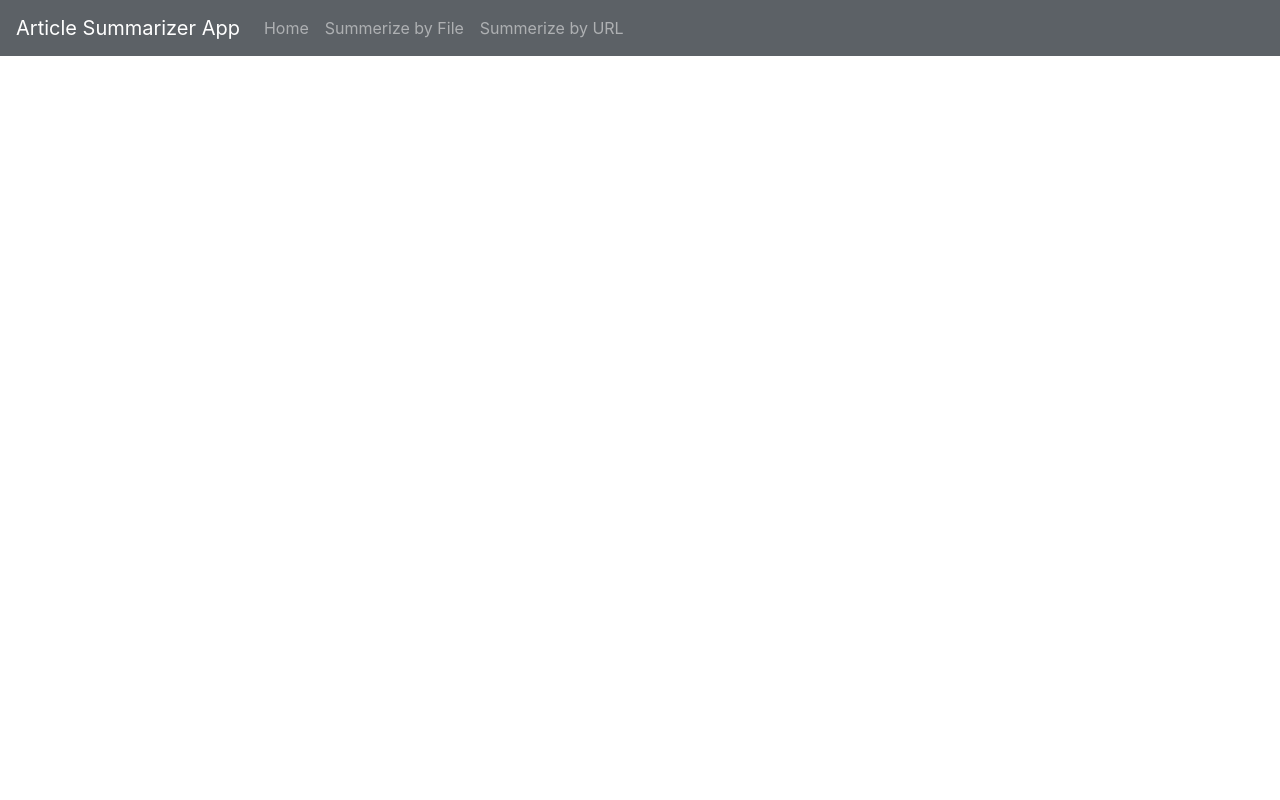
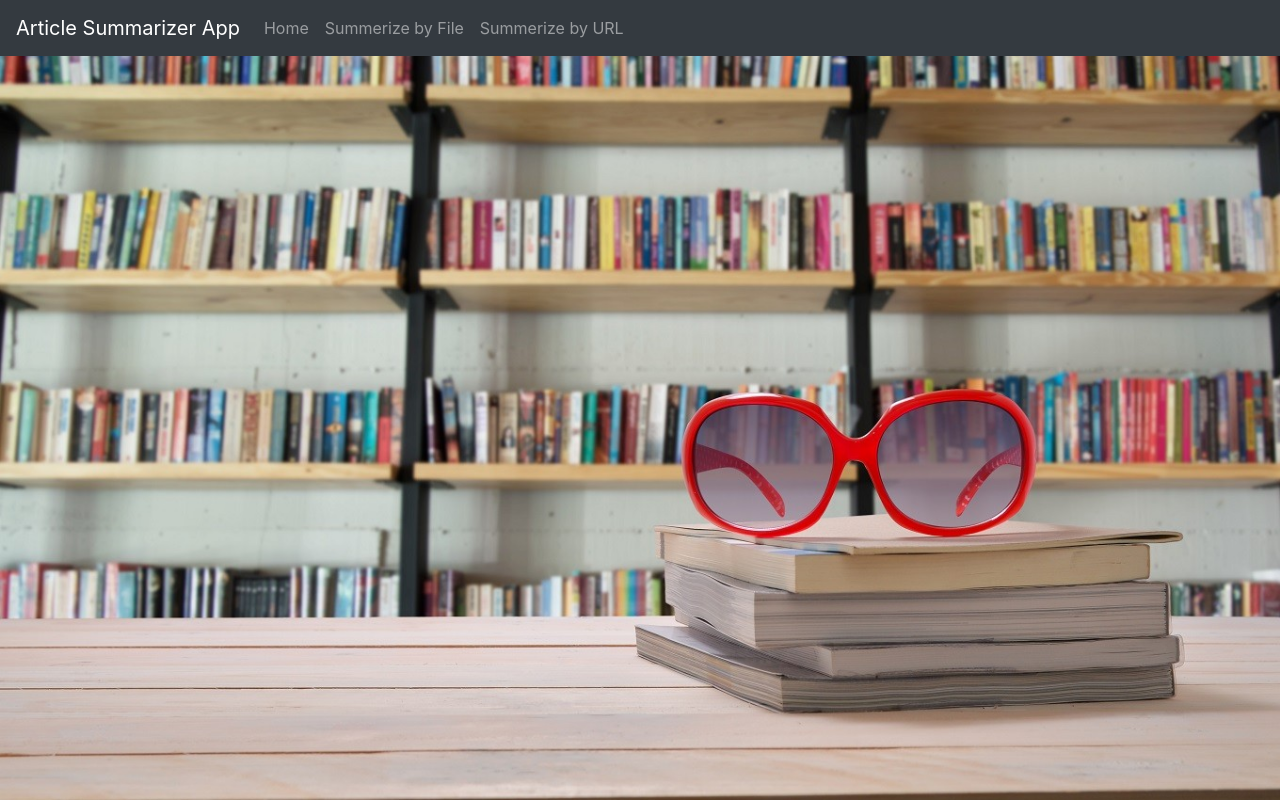
Before and after one commit to Logan-Sadia-Kei-COMP308/Logan-Sadia-Kei_COMP308Lab05, a React (Create React App) app in the folder react-client/: page / in a window 1280 px wide. Built offline with nearby package versions, Linux system fonts and the light colour scheme.

Commit message:
background img now cover full page

```diff
--- a/react-client/public/index.html
+++ b/react-client/public/index.html
@@ -32,9 +32,9 @@
     />
     <title>Aritcle Summarizer App</title>
   </head>
-  <body>
+  <body class="bg-t">
     <noscript>You need to enable JavaScript to run this app.</noscript>
-    <div id="root"></div>
+    <div id="root" class="bg-t"></div>
     <!--
       This HTML file is a template.
       If you open it directly in the browser, you will see an empty page.
--- a/react-client/src/App.css
+++ b/react-client/src/App.css
@@ -1,11 +1,5 @@
 .textarea {
     resize: none;
-}
-.bg-img{
-background-image: url(./bg1.jpg);
-background-repeat: no-repeat;
-background-size: 100% 100%;
-opacity: .8;
 }
 .h-style{
 padding:10px;
--- a/react-client/src/App.js
+++ b/react-client/src/App.js
@@ -23,7 +23,7 @@ function App() {
   return (
 
     <Router>
-          <div className="bg-img">
+          <div class="bg-t">
               <Navbar bg="dark" expand="lg" variant="dark">
                   <Navbar.Brand>Article Summarizer App</Navbar.Brand>
                   <Navbar.Toggle aria-controls="basic-navbar-nav" />
--- a/react-client/src/index.css
+++ b/react-client/src/index.css
@@ -1,3 +1,11 @@
+html {
+    background: url(bg1.jpg) no-repeat center center fixed;
+    -webkit-background-size: cover;
+    -moz-background-size: cover;
+    -o-background-size: cover;
+    background-size: cover;
+}
+
 body {
   margin: 0;
   font-family: -apple-system, BlinkMacSystemFont, "Segoe UI", "Roboto", "Oxygen",
@@ -5,6 +13,10 @@ body {
     sans-serif;
   -webkit-font-smoothing: antialiased;
   -moz-osx-font-smoothing: grayscale;
+}
+
+.bg-t {
+    background-color: transparent;
 }
 
 code {
@@ -103,9 +115,3 @@ tr:nth-child(odd) {
   background: #aed6f1;
   color: #000;
 }
-.bg-img{
-background-image: url(./bg1.jpg);
-background-repeat: no-repeat;
-background-size: 100%;
-opacity: .8;
-}
```
